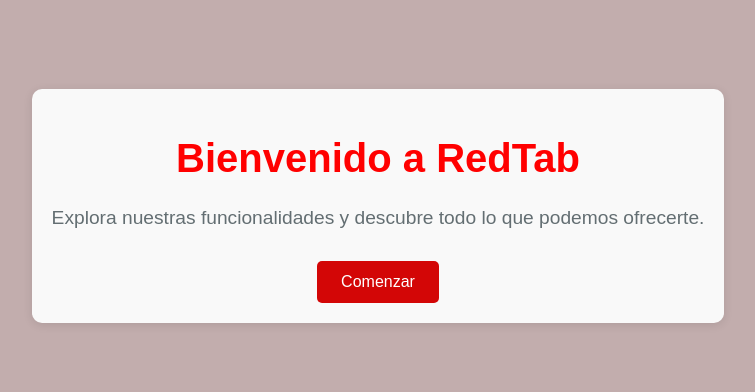
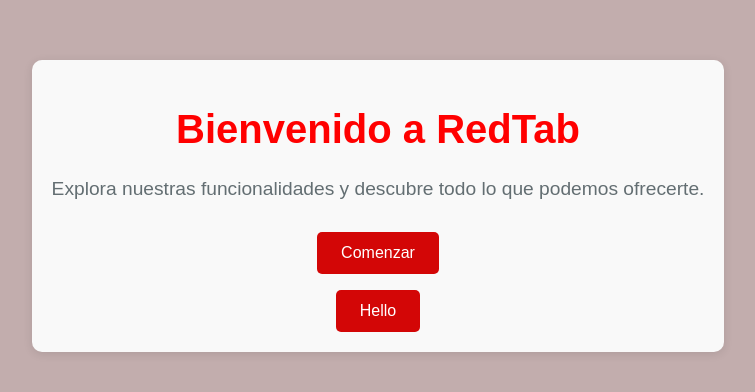
Before and after one commit to lanto7991/RedTab_website, a website with bundled scripts: page index.html in a window 1280 px wide. Shown: the part 194-586 px from the top of the page, without its empty margins (262-1017 px from the left). Built offline with nearby package versions, Linux system fonts and the light colour scheme.

Commit message:
Add button

```diff
--- a/index.html
+++ b/index.html
@@ -11,7 +11,13 @@
         <h1 class="title">Bienvenido a RedTab</h1>
         <p class="description">Explora nuestras funcionalidades y descubre todo lo que podemos ofrecerte.</p>
         <button class="cta-button" id="start-button">Comenzar</button>
+        <div>
+            <button class="cta-button">Hello</button>
+        </div>
     </div>
+
+
+
 
     <script src="js/login.js"></script>
     <script src="js/server.js"></script>
```
